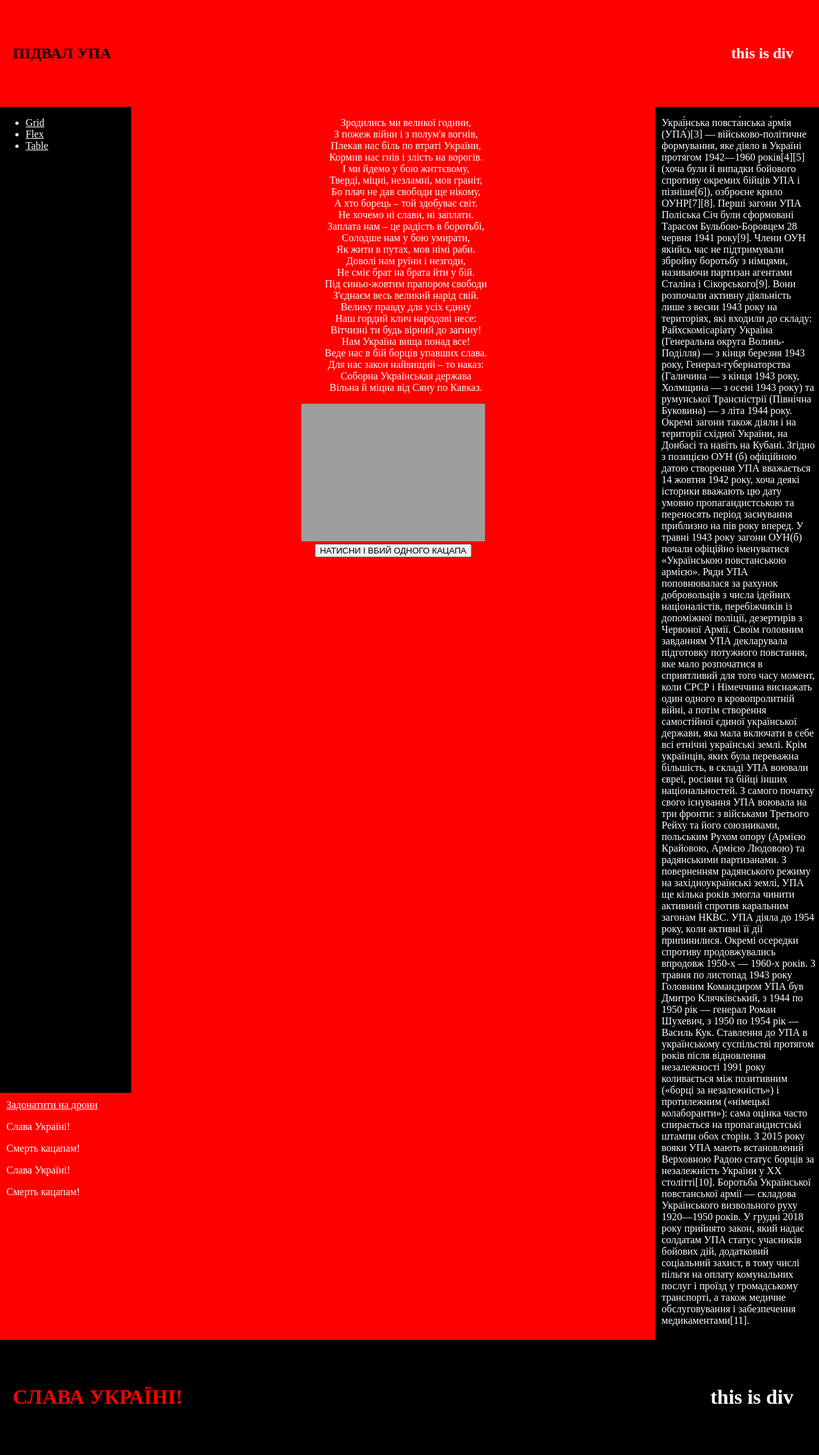
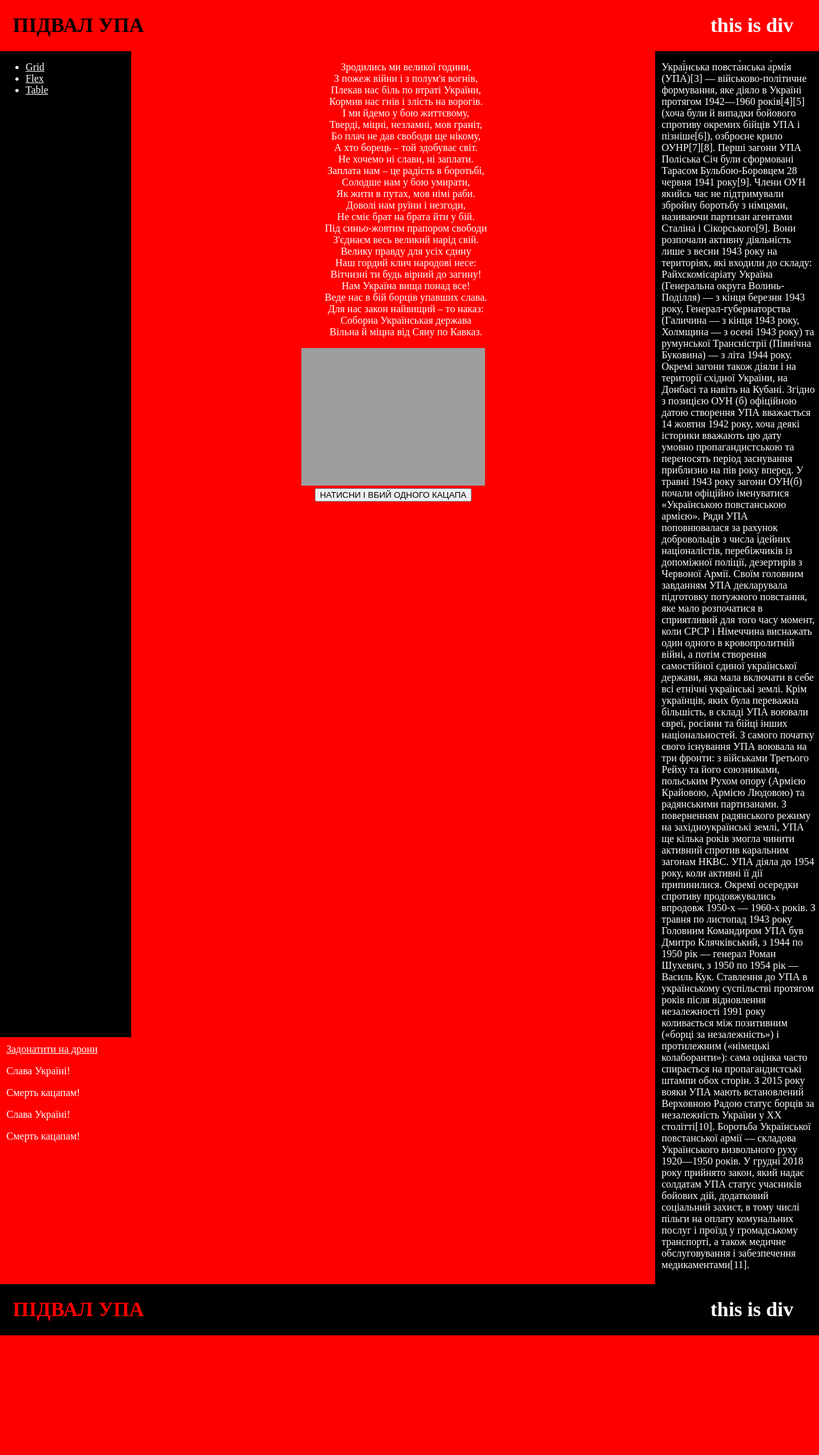
Before and after one commit to goloburdaivan/goloburdaivan.github.io, a PHP site: page /Lab2/index3.html in a window 1280 px wide. Shown: the whole page at 64% size. After the commit the page ends 2087 px from the top, so only its background shows below. Run offline with PHP 8.4, Linux system fonts and the light colour scheme; grey boxes are pictures that could not be loaded.

Commit message:
Changed styles to header and footer in table variation

```diff
--- a/Lab2/index3.html
+++ b/Lab2/index3.html
@@ -9,12 +9,18 @@
 <body>
     <main>
         <header>
-            <nav>
+            <table cellspacing="0" cellpadding="0" class="navbar">
+                <tr>
+                    <td>
                         <h1 style="color: black;">ПІДВАЛ УПА</h1>
+                    </td>
+                    <td>
                         <div class="right-side">
                             <h1>this is div</h1>
                         </div>
-            </nav>
+                    </td>
+                </tr>
+            </table>
         </header>
         <table cellspacing="0" cellpadding="0" class="container">
             <tr>
@@ -90,12 +96,18 @@
                 </td>
             </tr>
         </table>
-        <footer>
-            <h1 style="color: red;">СЛАВА УКРАЇНІ!</h1>
+        <table cellspacing="0" cellpadding="0" class="footer">
+            <tr>
+                <td>
+                    <h1 style="color: red;">ПІДВАЛ УПА</h1>
+                </td>
+                <td>
                     <div class="right-side">
                         <h1>this is div</h1>
                     </div>
-        </footer>
+                </td>
+            </tr>
+        </table>
     </main>
 
     <script>
--- a/Lab2/styles3.css
+++ b/Lab2/styles3.css
@@ -30,10 +30,7 @@ header {
     height: auto;
 }
 
-nav {
-    display: flex;
-    justify-content: space-between;
-    align-items: center;
+.navbar {
     width: 100%;
     padding: 50px;
     padding-left: 0px;
@@ -43,14 +40,12 @@ nav {
 }
 
 .right-side {
+    text-align: right;
     padding: 0px;
     padding-right: 40px;
 }
 
-footer {
-    display: flex;
-    justify-content: space-between;
-    align-items: center;
+.footer {
     width: 100%;
     height: auto;
     padding: 50px;
```
Lines whose indentation alone changed are shown as unchanged.
